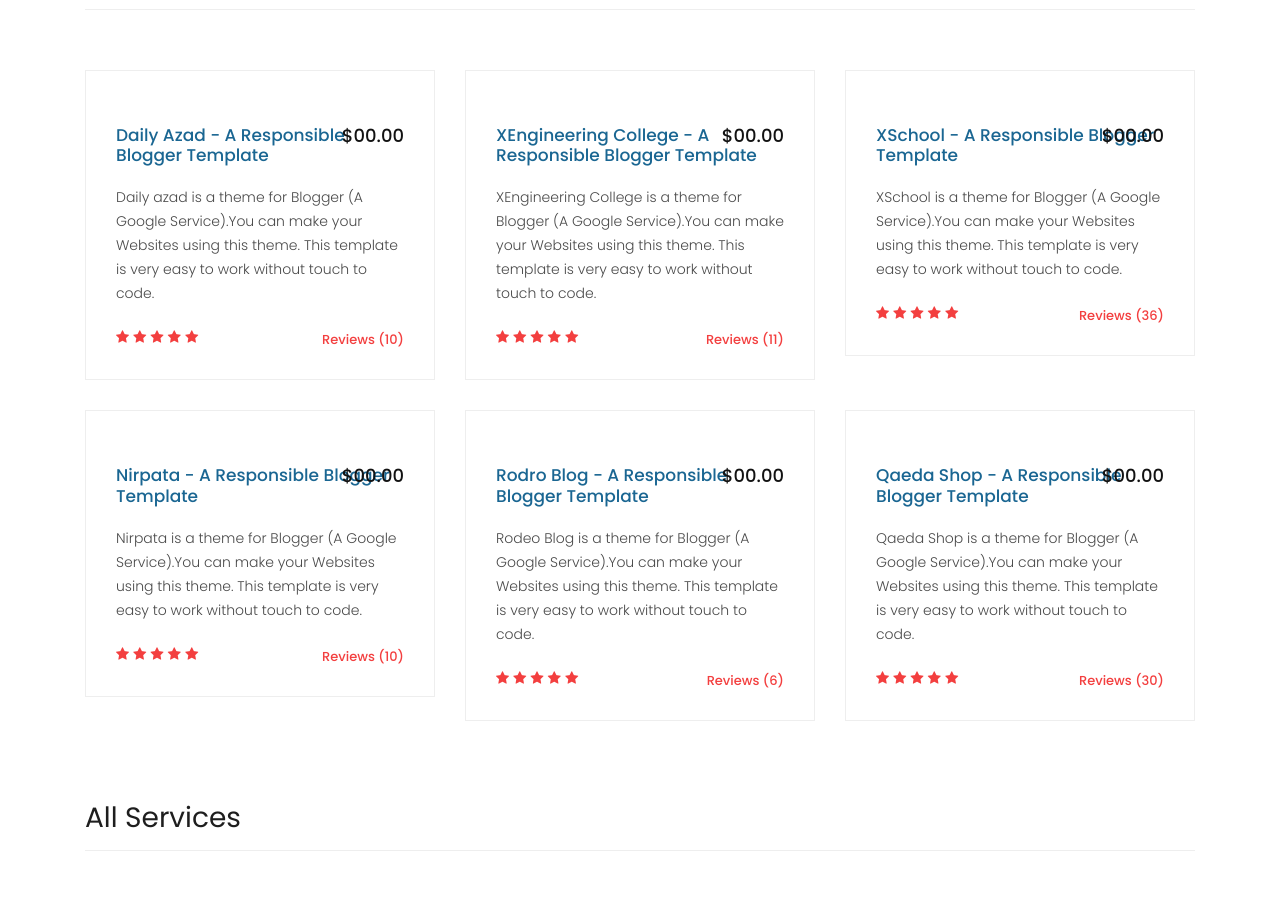
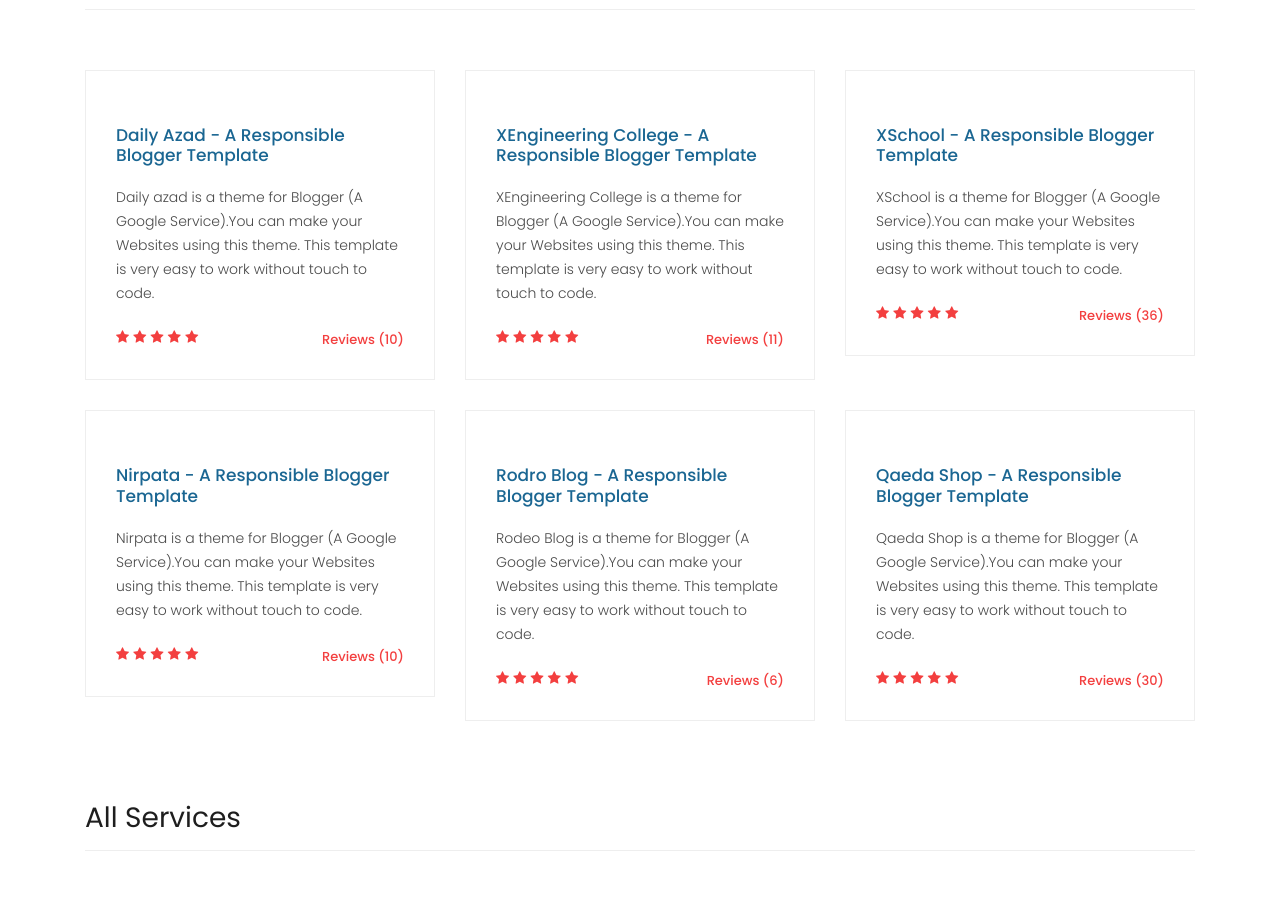
Before and after one commit to ranjdfg/Theme_qaeda, a plain HTML site: page index.html in a window 1280 px wide. Shown: the part 820-1728 px from the top of the page. Drawn offline with Linux system fonts and the light colour scheme.

Commit message:
index.html

```diff
--- a/index.html
+++ b/index.html
@@ -104,7 +104,7 @@
               <a href="#"><img src="assets/images/product_01.jpg" alt=""></a>
               <div class="down-content">
                 <a href="#"><h4>Daily Azad - A Responsible Blogger Template</h4></a>
-                <h6>$00.00</h6>
+
                 <p>Daily azad is a theme for Blogger (A Google Service).You can make your Websites using this theme. This template is very easy to work without touch to code.</p>
                 <ul class="stars">
                   <li><i class="fa fa-star"></i></li>
@@ -122,7 +122,7 @@
               <a href="#"><img src="assets/images/product_02.jpg" alt=""></a>
               <div class="down-content">
                 <a href="#"><h4>XEngineering College - A Responsible Blogger Template</h4></a>
-                <h6>$00.00</h6>
+
                 <p>XEngineering College is a theme for Blogger (A Google Service).You can make your Websites using this theme. This template is very easy to work without touch to code.</p>
                 <ul class="stars">
                   <li><i class="fa fa-star"></i></li>
@@ -140,7 +140,7 @@
               <a href="#"><img src="assets/images/product_03.jpg" alt=""></a>
               <div class="down-content">
                 <a href="#"><h4>XSchool - A Responsible Blogger Template</h4></a>
-                <h6>$00.00</h6>
+
                 <p>XSchool is a theme for Blogger (A Google Service).You can make your Websites using this theme. This template is very easy to work without touch to code.</p>
                 <ul class="stars">
                   <li><i class="fa fa-star"></i></li>
@@ -158,7 +158,7 @@
               <a href="#"><img src="assets/images/product_04.jpg" alt=""></a>
               <div class="down-content">
                 <a href="#"><h4>Nirpata - A Responsible Blogger Template</h4></a>
-                <h6>$00.00</h6>
+
                 <p>Nirpata is a theme for Blogger (A Google Service).You can make your Websites using this theme. This template is very easy to work without touch to code.</p>
                 <ul class="stars">
                   <li><i class="fa fa-star"></i></li>
@@ -176,7 +176,7 @@
               <a href="#"><img src="assets/images/product_05.jpg" alt=""></a>
               <div class="down-content">
                 <a href="#"><h4>Rodro Blog - A Responsible Blogger Template</h4></a>
-                <h6>$00.00</h6>
+
                 <p>Rodeo Blog is a theme for Blogger (A Google Service).You can make your Websites using this theme. This template is very easy to work without touch to code.</p>
                 <ul class="stars">
                   <li><i class="fa fa-star"></i></li>
@@ -194,7 +194,7 @@
               <a href="#"><img src="assets/images/product_06.jpg" alt=""></a>
               <div class="down-content">
                 <a href="#"><h4>Qaeda Shop - A Responsible Blogger Template</h4></a>
-                <h6>$00.00</h6>
+
                 <p>Qaeda Shop is a theme for Blogger (A Google Service).You can make your Websites using this theme. This template is very easy to work without touch to code.</p>
                 <ul class="stars">
                   <li><i class="fa fa-star"></i></li>
```
